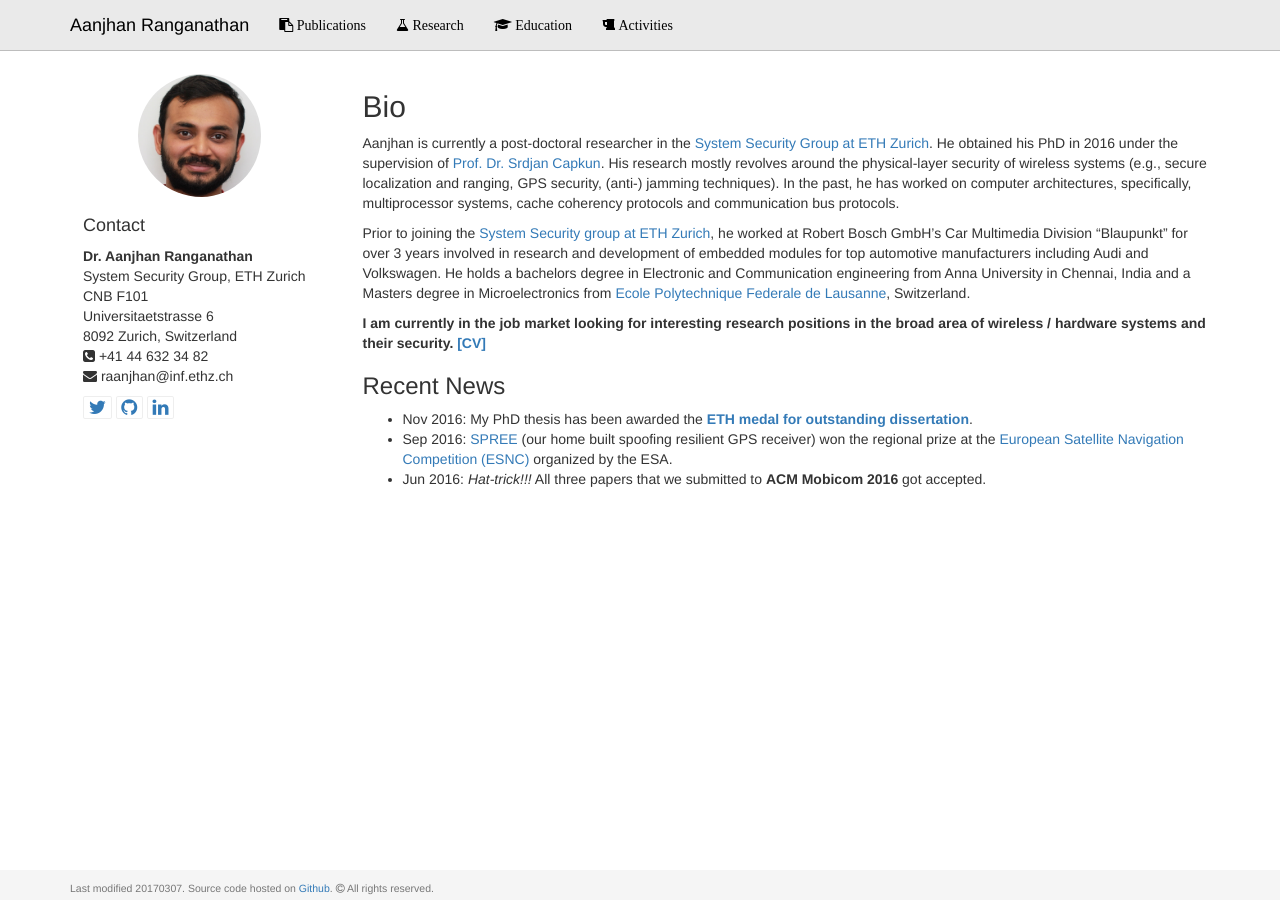
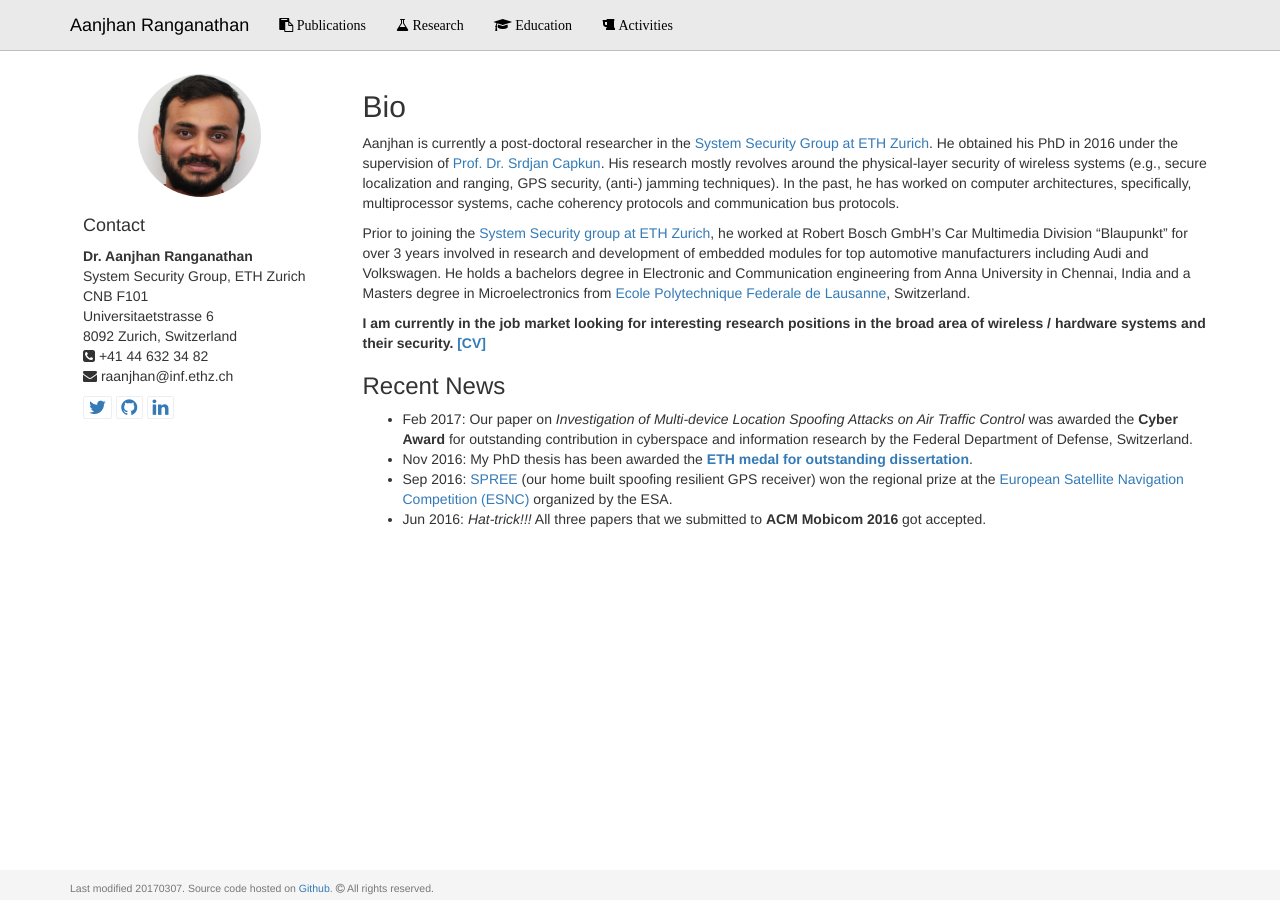
Before and after one commit to aanjhan/mywebsite, a Jekyll site: the page built from index.md, in a window 1280 px wide. Built offline with Jekyll 4.4.1, drawn with Linux system fonts in a browser that asks for light colours; Markdown is read by kramdown in place of the engine named in the settings.

Commit message:
updated news and cv

```diff
--- a/index.md
+++ b/index.md
@@ -11,6 +11,7 @@ Prior to joining the [System Security group at ETH Zurich], he worked at Robert
 **I am currently in the job market looking for interesting research positions in the broad area of wireless / hardware systems and their security. <a href="assets/cv_aanjhan.pdf">[CV]</a>**
 
 ### Recent News
+* Feb 2017: Our paper on *Investigation of Multi-device Location Spoofing Attacks on Air Traffic Control* was awarded the **Cyber Award** for outstanding contribution in cyberspace and information research by the Federal Department of Defense, Switzerland.
 * Nov 2016: My PhD thesis has been awarded the <a href="https://zisc.ethz.ch/2016/11/25/aanjhan-ranganathan-was-awarded-the-eth-medal/">**ETH medal for outstanding dissertation**</a>.
 * Sep 2016: <a href="http://www.spree-gnss.ch">SPREE</a> (our home built spoofing resilient GPS receiver) won the regional prize at the <a href="http://www.esnc.eu/index.php?anzeige=switzerland16.html">European Satellite Navigation Competition (ESNC)</a> organized by the ESA.
 * Jun 2016: *Hat-trick!!!* All three papers that we submitted to **ACM Mobicom 2016** got accepted.
```
Also changed, not shown: 7 other files.
